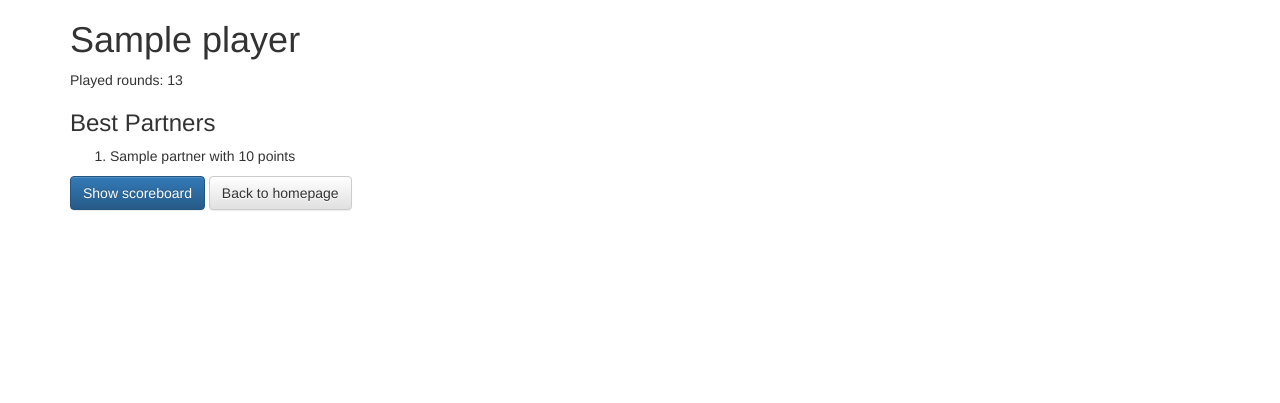
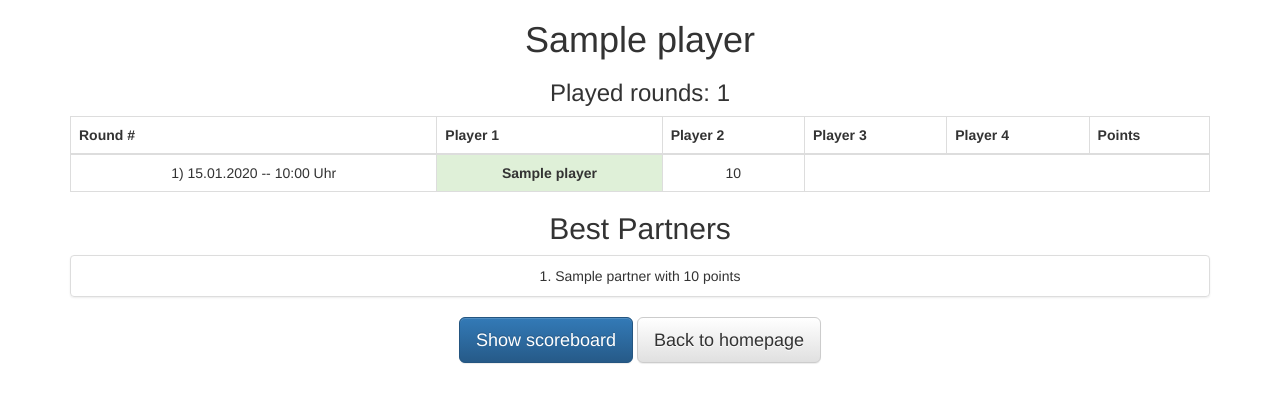
Before and after one commit to mitelg/doko-app, a Symfony app: template app/Resources/views/index/player_stats.html.twig in a window 1280 px wide. Shown: the top 403 px of the page. Run offline with Twig, Linux system fonts and the light colour scheme; the template is opened without the code that fills it: most values are stand-ins (such as "Sample title", 1, 10 or a date in 2020); some libraries are stand-ins or nearby versions.

Commit message:
add overview of rounds for each player; add some css classes for several elements

```diff
--- a/app/Resources/views/base.html.twig
+++ b/app/Resources/views/base.html.twig
@@ -9,7 +9,7 @@
         <link rel="stylesheet" href="{{ asset('bootstrap/css/bootstrap-theme.min.css') }}">
     </head>
     <body>
-        <div class="container">
+        <div class="container text-center">
             {% block body %}{% endblock %}
             {% block javascripts %}{% endblock %}
             <script src="https://ajax.googleapis.com/ajax/libs/jquery/2.2.0/jquery.min.js"></script>
--- a/app/Resources/views/index/create_player.html.twig
+++ b/app/Resources/views/index/create_player.html.twig
@@ -7,5 +7,7 @@
     {{ form_widget(playerForm) }}
     {{ form_end(playerForm) }}
     <br>
-    <a href="{{ path('app_doko_index') }}" class="btn btn-primary">Back to homepage</a>
+    <div class="btn-group-lg">
+        <a href="{{ path('app_doko_index') }}" class="btn btn-primary">Back to homepage</a>
+    </div>
 {% endblock %}
--- a/app/Resources/views/index/enter_points.html.twig
+++ b/app/Resources/views/index/enter_points.html.twig
@@ -6,6 +6,8 @@
     {{ form_widget(pointsForm) }}
     {{ form_end(pointsForm) }}
     <br>
-    <a href="{{ path('app_doko_showscoreboard') }}" class="btn btn-default">Show scoreboard</a>
-    <a href="{{ path('app_doko_index') }}" class="btn btn-default">Back to homepage</a>
+    <div class="btn-group-lg">
+        <a href="{{ path('app_doko_showscoreboard') }}" class="btn btn-default">Show scoreboard</a>
+        <a href="{{ path('app_doko_index') }}" class="btn btn-default">Back to homepage</a>
+    </div>
 {% endblock %}
--- a/app/Resources/views/index/player_stats.html.twig
+++ b/app/Resources/views/index/player_stats.html.twig
@@ -2,16 +2,52 @@
 
 {% block body %}
     <h1>{{ player.name }}</h1>
-    <div>
+    <div class="h3">
         Played rounds: {{ rounds|length }}
     </div>
+    <div>
+        <table class="table table-bordered">
+            <thead>
+            <tr>
+                <th>Round #</th>
+                <th>Player 1</th>
+                <th>Player 2</th>
+                <th>Player 3</th>
+                <th>Player 4</th>
+                <th>Points</th>
+            </tr>
+            </thead>
+            <tbody>
+            {% for round in rounds %}
+                <tr>
+                    <td>{{ round.id }}) {{ round.creationDate | date("d.m.Y -- H:i") }} Uhr</td>
+                    {% for participant in round.participants %}
+                        <td class="{% if participant.points > 0 %}success{% else %}danger{% endif %}">
+                            {% if participant.player.name == player.name %}
+                                <strong>{{ participant.player.name }}</strong>
+                            {% else %}
+                                {{ participant.player.name }}
+                            {% endif %}
+                        </td>
+                    {% endfor %}
+                    <td>{{ round.points }}</td>
+                </tr>
 
-    <h3>Best Partners</h3>
-    <ol>
-        {% for partner in partners %}
-            <li>{{ partner.name }} with {{ partner.points }} points</li>
-        {% endfor %}
-    </ol>
-    <a href="{{ path('app_doko_showscoreboard') }}" class="btn btn-primary">Show scoreboard</a>
-    <a href="{{ path('app_doko_index') }}" class="btn btn-default">Back to homepage</a>
+            {% endfor %}
+            </tbody>
+        </table>
+    </div>
+
+    <div>
+        <h2>Best Partners</h2>
+        <ul class="list-group">
+            {% for partner in partners %}
+                <li class="list-group-item">{{ loop.index }}. {{ partner.name }} with {{ partner.points }} points</li>
+            {% endfor %}
+        </ul>
+    </div>
+    <div class="btn-group-lg">
+        <a href="{{ path('app_doko_showscoreboard') }}" class="btn btn-primary">Show scoreboard</a>
+        <a href="{{ path('app_doko_index') }}" class="btn btn-default">Back to homepage</a>
+    </div>
 {% endblock %}
```
Also changed, not shown: app/Resources/views/index/index.html.twig (+11 -5 lines), app/Resources/views/index/show_scoreboard.html.twig (+6 -5 lines).
